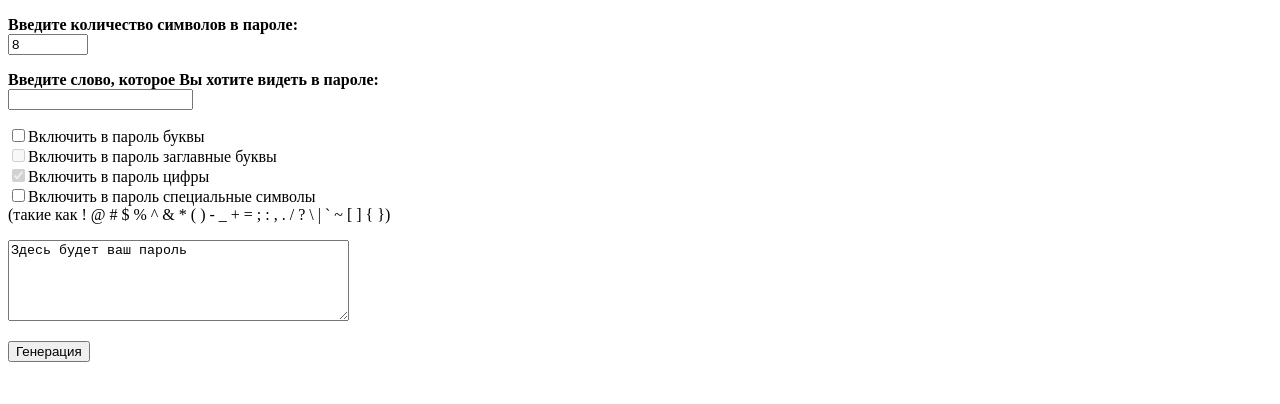
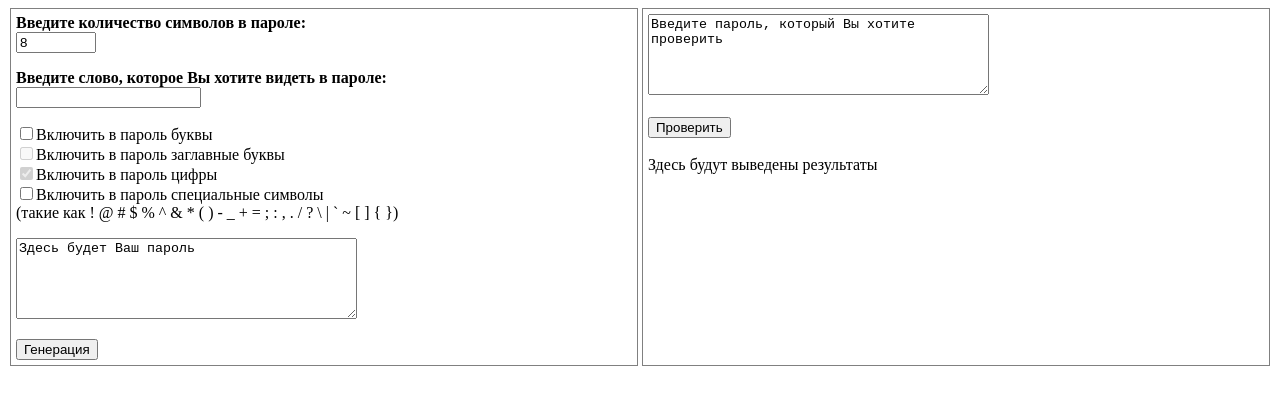
Before and after one commit to HackuunaMatata/myProject, a plain HTML site: page src/mainPage.html in a window 1280 px wide. Drawn offline with Linux system fonts and the light colour scheme.

Commit message:
- add the second form

```diff
--- a/src/mainPage.html
+++ b/src/mainPage.html
@@ -6,10 +6,11 @@
     <script src="passwordGen.js"></script>
 </head>
 <body>
-<form action="" onsubmit="checkPassword(); return false;">
-    <p><b>Введите количество символов в пароле:</b><br>
+<div style="display: flex; flex-direction: row">
+    <form onsubmit="checkPassword(); return false;"
+          style="margin: 0 2px; border: 1px solid grey; padding: 5px; width: 50%;">
+        <b>Введите количество символов в пароле:</b><br>
         <input name="length" type="number" value="8" min="8" max="81920">
-    </p>
         <p><b>Введите слово, которое Вы хотите видеть в пароле:</b><br>
             <input name="word" type="text">
         </p>
@@ -18,10 +19,14 @@
         <input type="checkbox" name="numbers" disabled checked>Включить в пароль цифры<br>
         <input type="checkbox" name="specials">Включить в пароль специальные символы<br>
         (такие как ! @ # $ % ^ & * ( ) - _ + = ; : , . / ? \ | ` ~ [ ] { })<br>
-    <p><textarea name="password" rows="5" cols="40" readonly>Здесь будет ваш пароль</textarea></p>
-
-    <!--<p><button name="myButton" onclick="passwordGen()">Генерация!</button></p>-->
-    <input type="submit" name="myButton" value="Генерация">
+        <p><textarea name="password" rows="5" cols="40" readonly>Здесь будет Ваш пароль</textarea></p>
+        <input type="submit" name="generate" value="Генерация">
     </form>
+    <form style="margin: 0 2px; border: 1px solid grey; padding: 5px; width: 50%;">
+        <textarea name="userPassword" rows="5" cols="40">Введите пароль, который Вы хотите проверить</textarea><br><br>
+        <input type="submit" name="check" value="Проверить"><br><br>
+        <div name="results">Здесь будут выведены результаты</div>
+    </form>
+</div>
 </body>
 </html>
```
Lines whose indentation alone changed are shown as unchanged.
